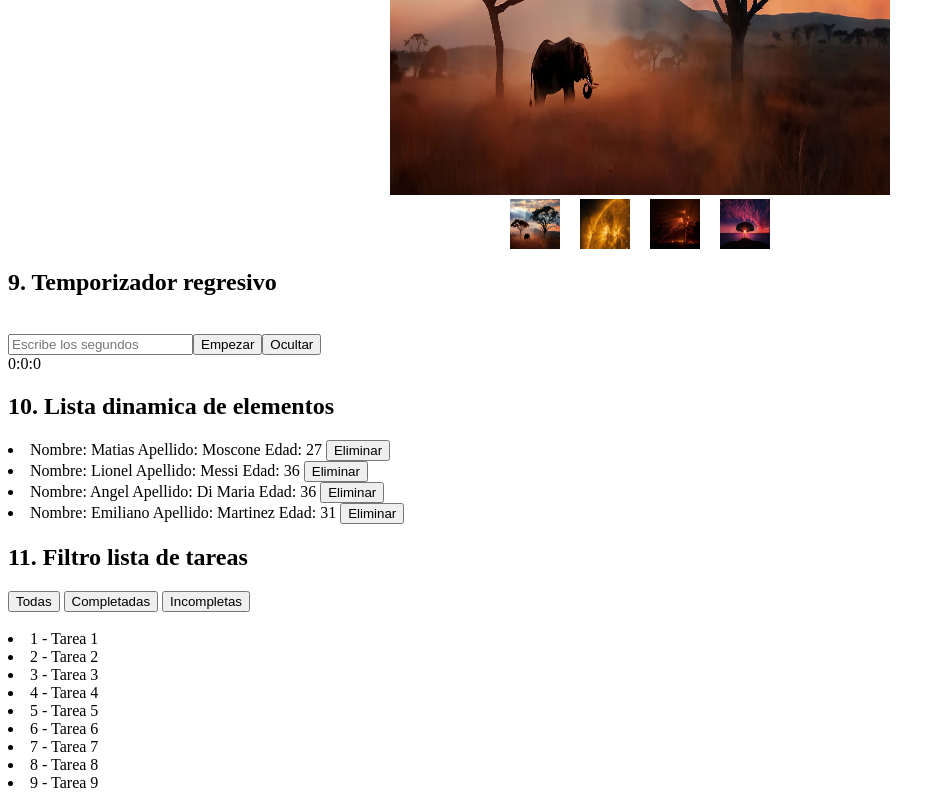
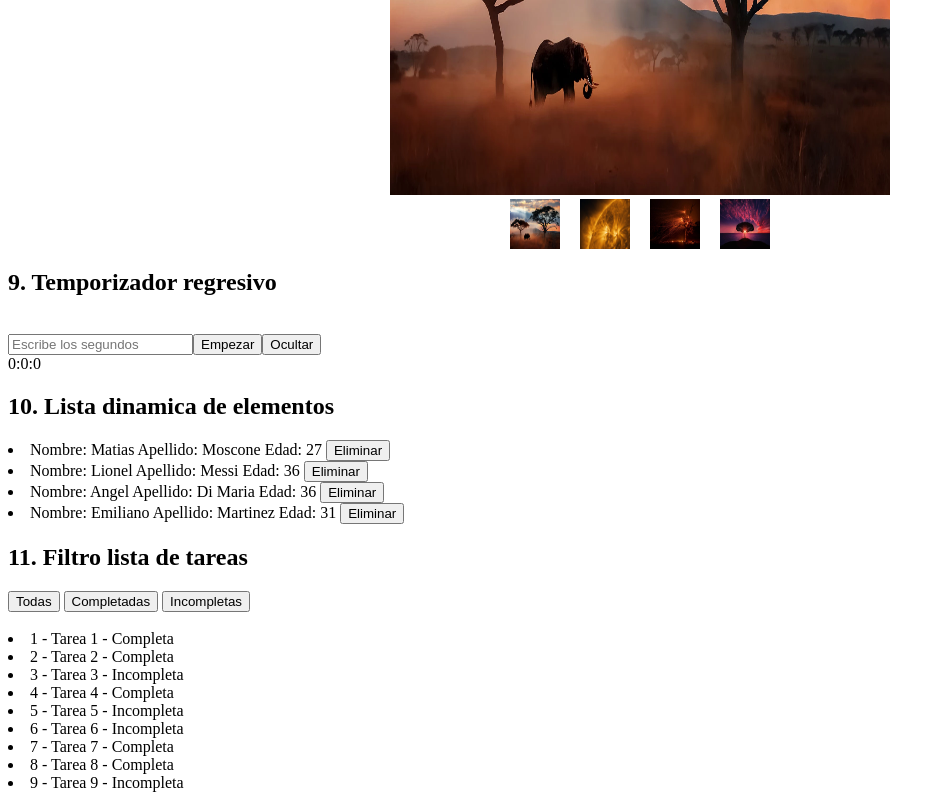
Before and after one commit to matiasmoscone1/practica-ejercicios-logica-programacion-react, a React (Vite) app: page / in a window 1280 px wide. Shown: the part 1288-2088 px from the top of the page, without its empty margins (0-945 px from the left). Built offline with nearby package versions, Linux system fonts and the light colour scheme.

Commit message:
Agregando mejor visualizacion de tareas completas e incompletas

```diff
--- a/src/ejercicios/FiltroDeTareas.jsx
+++ b/src/ejercicios/FiltroDeTareas.jsx
@@ -6,47 +6,47 @@ const FiltroDeTareas = () => {
 
     const tareas = [{
         id: 1,
-        actividad: "Tarea 1",
+        actividad: "Tarea 1 - Completa",
         check: true
     },
     {
         id: 2,
-        actividad: "Tarea 2",
+        actividad: "Tarea 2 - Completa",
         check: true
     },
     {
         id: 3,
-        actividad: "Tarea 3",
+        actividad: "Tarea 3 - Incompleta",
         check: false
     },
     {
         id: 4,
-        actividad: "Tarea 4",
+        actividad: "Tarea 4 - Completa",
         check: true
     },
     {
         id: 5,
-        actividad: "Tarea 5",
+        actividad: "Tarea 5 - Incompleta",
         check: false
     },
     {
         id: 6,
-        actividad: "Tarea 6",
+        actividad: "Tarea 6 - Incompleta",
         check: false
     },
     {
         id: 7,
-        actividad: "Tarea 7",
+        actividad: "Tarea 7 - Completa",
         check: true
     },
     {
         id: 8,
-        actividad: "Tarea 8",
+        actividad: "Tarea 8 - Completa",
         check: true
     },
     {
         id: 9,
-        actividad: "Tarea 9",
+        actividad: "Tarea 9 - Incompleta",
         check: false
     }];
 
```
